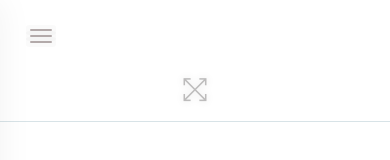
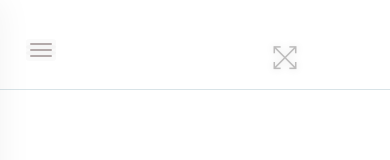
Before and after one commit to Barmaganbetov/barmaganbetov.github.io, a plain HTML site: page index.html in a window 390 px wide. Drawn offline with Linux system fonts and the light colour scheme.

Commit message:
Update index.html

```diff
--- a/index.html
+++ b/index.html
@@ -68,7 +68,7 @@
              <div class="header-area">
                 <div class="row align-items-center">
                     <!-- nav and search button -->
-                    <div class="col-md-6 col-sm-8 col-xs-6 clearfix">
+                    <div class="col clearfix">
                         <div class="nav-btn pull-left">
                             <span></span>
                             <span></span>
@@ -78,7 +78,7 @@
 
 						</div>
 					</div>
-					<div class="col-md-6 col-sm-4 col-xs-6 clearfix">
+					<div class="col clearfix">
                         <ul class="notification-area pull-right">
                             <li id="full-view"><i class="ti-fullscreen"></i></li>
                             <li id="full-view-exit"><i class="ti-zoom-out"></i></li>
```
